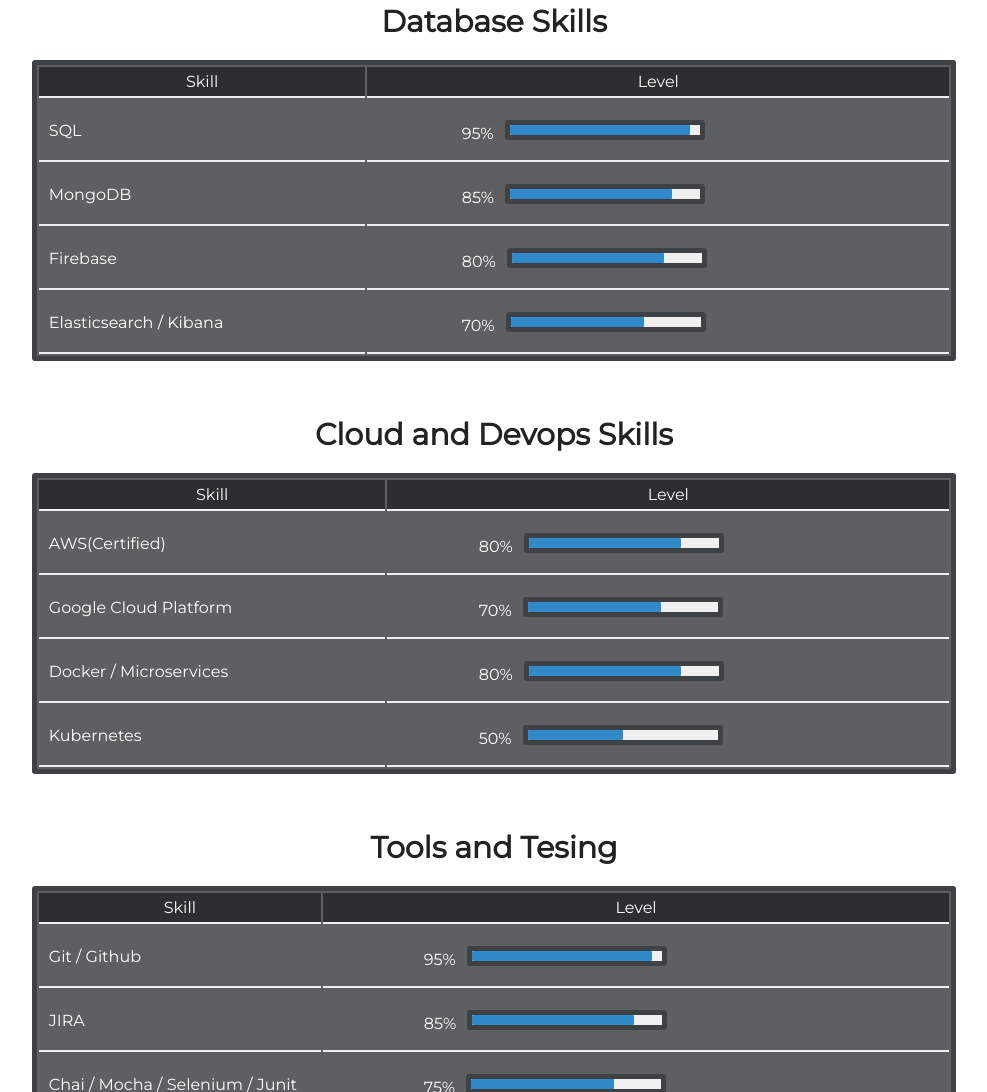
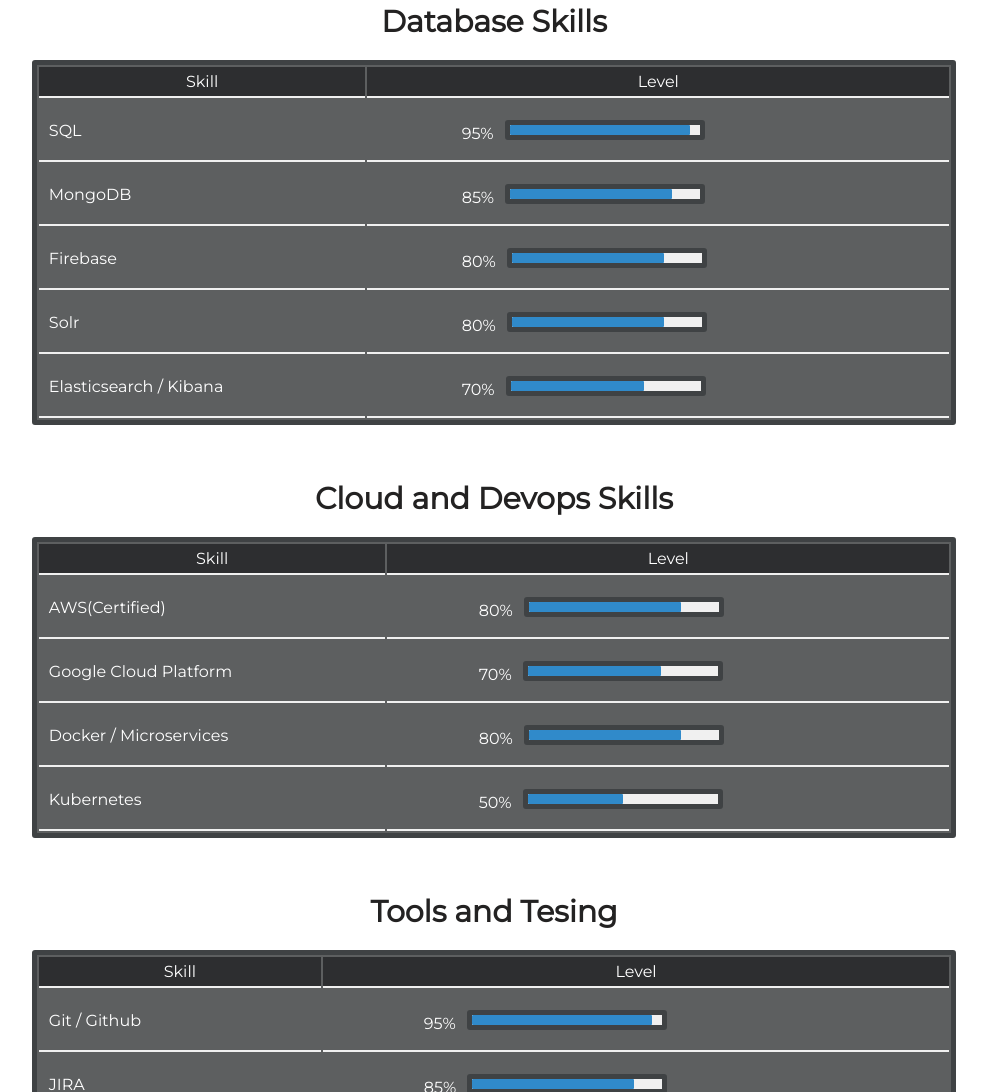
Before and after one commit to kaiz123/kaiz123.github.io, a plain HTML site: page skills.html in a window 1280 px wide. Shown: the part 1278-2370 px from the top of the page, without its empty margins (146-1133 px from the left). Drawn offline with Linux system fonts and the light colour scheme.

Commit message:
add Solr to skills

```diff
--- a/skills.html
+++ b/skills.html
@@ -205,6 +205,15 @@
                             </td>
                         </tr>
                         <tr>
+                            <td>Solr</td>
+                            <td>
+                                <span class="percent">80%</span>
+                                <div class="bar one">
+                                    <div class="fill" style="width:80%;"></div>
+                                </div>
+                            </td>
+                        </tr>
+                        <tr>
                             <td>Elasticsearch / Kibana</td>
                             <td>
                                 <span class="percent">70%</span>
```
